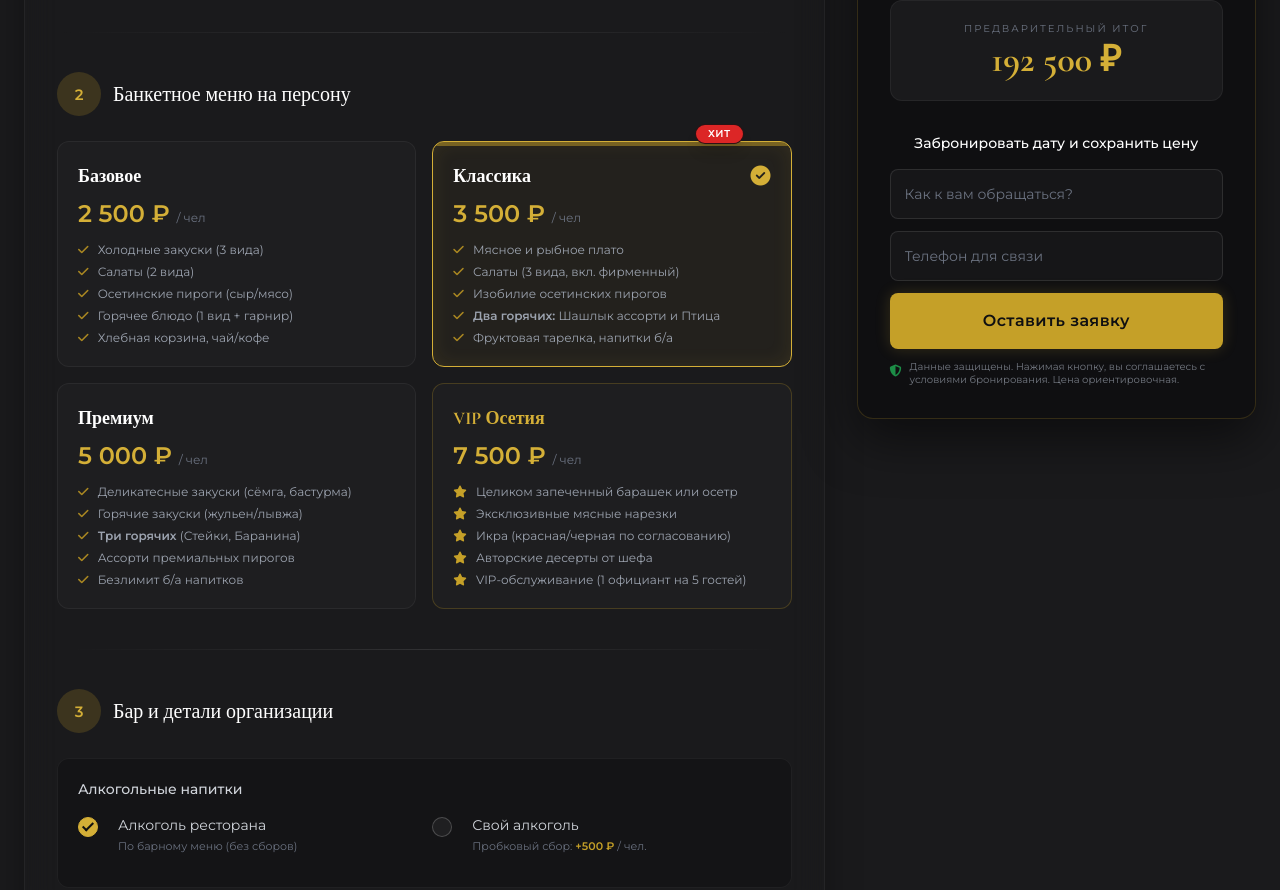
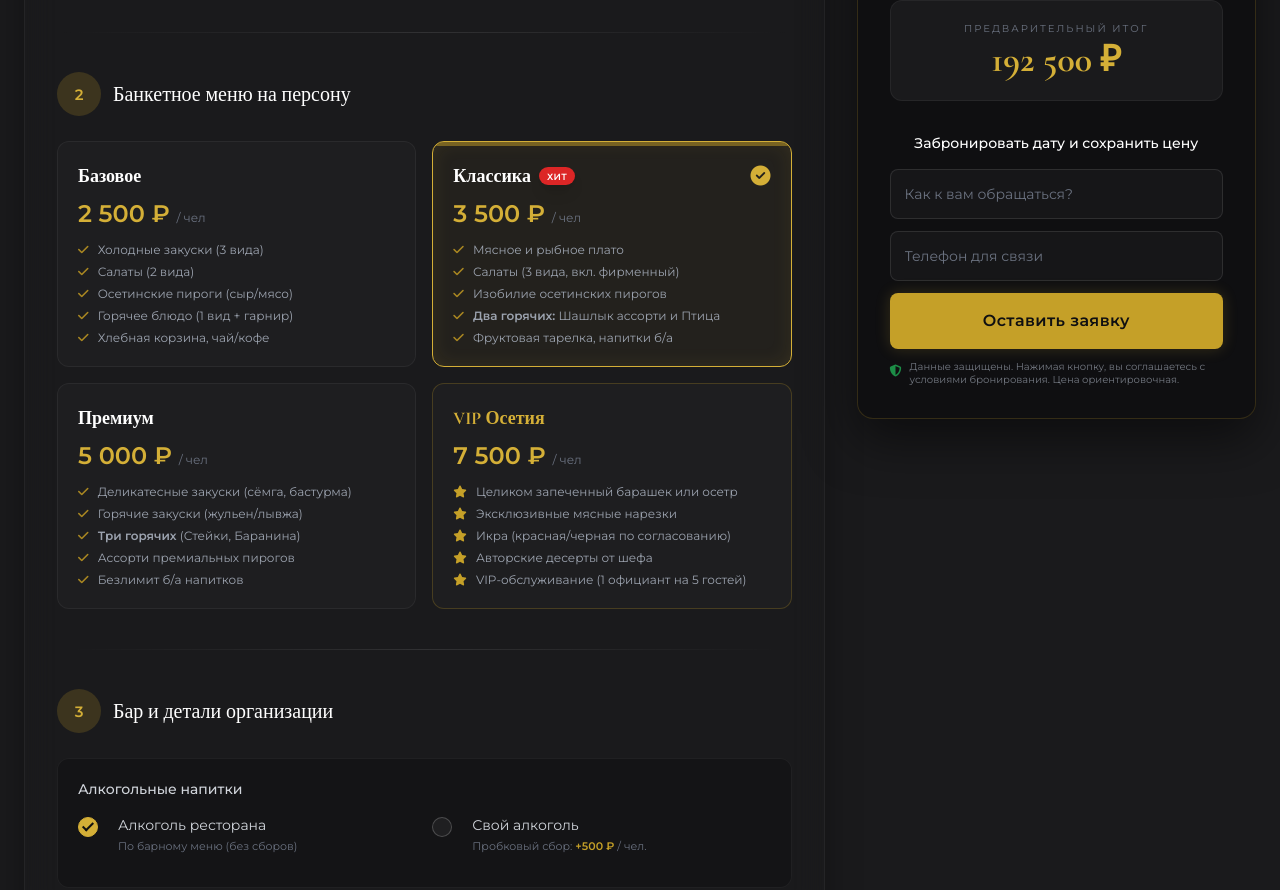
Before and after one commit to Sarmlk/troya-restaurant, a plain HTML site: page index.html in a window 1280 px wide. Shown: the part 1920-2810 px from the top of the page. Drawn offline with nearby package versions, Linux system fonts and the light colour scheme.

Commit message:
Keep hit badge inline

```diff
--- a/index.html
+++ b/index.html
@@ -189,15 +189,6 @@
             border: 1px solid rgba(255, 255, 255, 0.05);
             background: rgba(255, 255, 255, 0.02);
             transition: all 0.3s ease;
-        }
-        .menu-hit-badge {
-            top: -17px;
-            right: 48px;
-            max-width: calc(100% - 32px);
-            line-height: 1;
-            white-space: nowrap;
-            pointer-events: none;
-            border: 1px solid rgba(15, 15, 17, 0.85);
         }
         .menu-card-label:hover {
             border-color: rgba(212, 175, 55, 0.3);
@@ -528,13 +519,15 @@
 
                                 <!-- Тариф: Классика (ХИТ) -->
                                 <div class="relative">
-                                    <div class="menu-hit-badge absolute z-10 bg-red-600 text-white text-[10px] font-bold px-3 py-1 rounded-full uppercase tracking-wider shadow-lg">Хит</div>
                                     <input type="radio" name="menu_tier" id="menu-classic" value="3500" data-name="Классика" class="menu-card-radio" checked>
                                     <label for="menu-classic" class="menu-card-label h-full p-5 rounded-xl block relative overflow-hidden">
                                         <div class="absolute top-0 left-0 w-full h-1 bg-gold-500 opacity-50"></div>
-                                        <div class="flex justify-between items-start mb-2">
-                                            <h4 class="font-serif text-lg text-white font-bold">Классика</h4>
-                                            <i class="fa-solid fa-circle-check text-gold-400 text-xl check-icon"></i>
+                                        <div class="flex justify-between items-start gap-3 mb-2">
+                                            <div class="flex min-w-0 items-center gap-2">
+                                                <h4 class="font-serif text-lg text-white font-bold">Классика</h4>
+                                                <span class="inline-flex h-[18px] shrink-0 items-center rounded-full bg-red-600 px-2 text-[9px] font-bold uppercase leading-none tracking-wider text-white shadow-lg">Хит</span>
+                                            </div>
+                                            <i class="fa-solid fa-circle-check text-gold-400 text-xl check-icon shrink-0"></i>
                                         </div>
                                         <div class="text-2xl font-bold text-gold-400 mb-3">3 500 ₽ <span class="text-xs text-gray-500 font-normal">/ чел</span></div>
                                         <ul class="space-y-1.5 text-xs text-gray-400">
```
Also changed, not shown: troya.html (+6 -13 lines).
